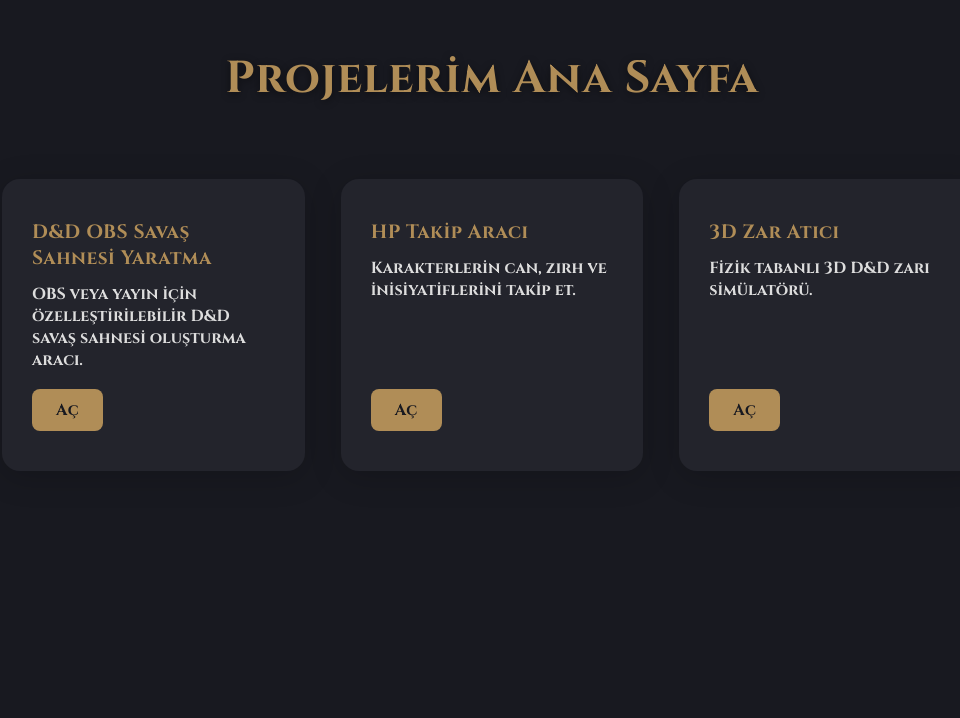
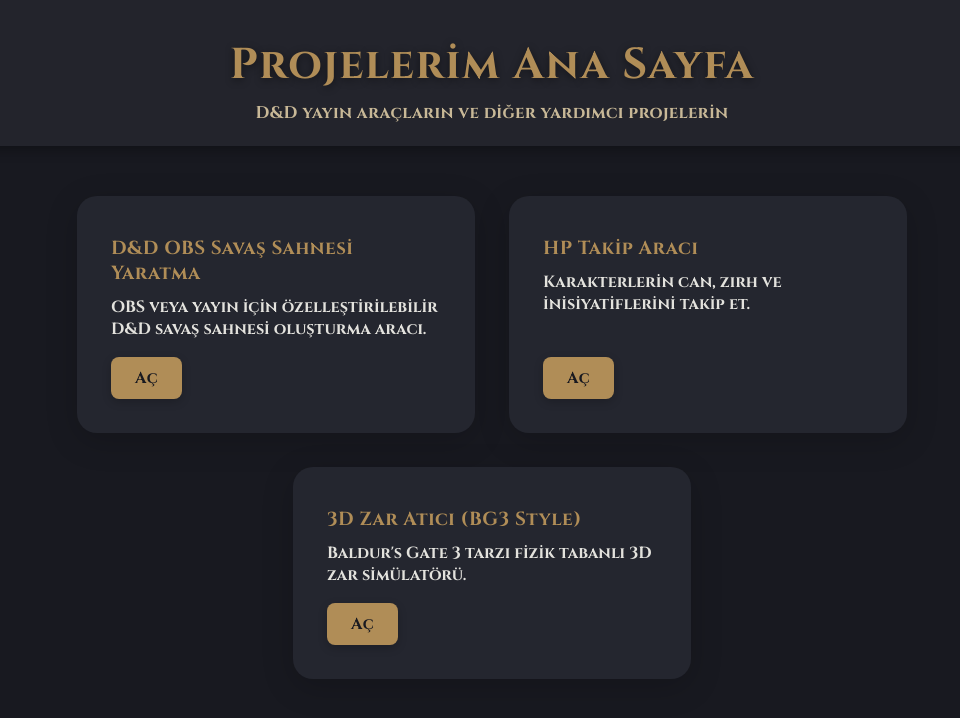
Before and after one commit to painkilleroverdose/frptools-web, a plain HTML site: page anasayfa.html in a window 1280 px wide. Shown: the whole page, without its empty margins (148-1108 px from the left). Drawn offline with Linux system fonts and the light colour scheme.

Commit message:
Update anasayfa.html

```diff
--- a/anasayfa.html
+++ b/anasayfa.html
@@ -7,10 +7,12 @@
   <style>
     :root {
       --bg: #181920;
-      --card-bg: #23242c;
+      --header-bg: #23242c;
+      --card-bg: #24262f;
       --accent: #b08d57;
       --text: #fff;
-      --card-shadow: 0 6px 32px rgba(0,0,0,0.18);
+      --card-shadow: 0 8px 32px rgba(0,0,0,0.18);
+      --card-radius: 20px;
     }
     body {
       margin: 0;
@@ -21,52 +23,72 @@
       display: flex;
       flex-direction: column;
       align-items: center;
-      justify-content: flex-start;
     }
-    h1 {
-      margin-top: 48px;
-      font-size: 2.8rem;
-      letter-spacing: 1px;
+    .header {
+      width: 100%;
+      background: var(--header-bg);
+      padding: 36px 0 22px 0;
+      box-shadow: 0 3px 14px #0005;
+      display: flex;
+      flex-direction: column;
+      align-items: center;
+      border-radius: 0 0 32px 32px;
+    }
+    .header h1 {
+      font-size: 2.7rem;
       color: var(--accent);
+      margin: 0 0 8px 0;
       text-shadow: 0 2px 8px #0007;
+      letter-spacing: 1.5px;
     }
-    .cards {
-      display: grid;
-      grid-template-columns: repeat(auto-fit, minmax(260px, 1fr));
-      gap: 36px;
-      width: 90vw;
-      max-width: 980px;
-      margin: 40px 0 0 0;
+    .header p {
+      color: #e1cfa7;
+      font-size: 1.05rem;
+      letter-spacing: 0.3px;
+      margin: 0;
+      opacity: 0.87;
+    }
+    .card-list {
+      display: flex;
+      flex-wrap: wrap;
+      gap: 34px;
+      justify-content: center;
+      width: 100%;
+      max-width: 950px;
+      margin: 50px 0 0 0;
     }
     .card {
       background: var(--card-bg);
-      border-radius: 18px;
+      border-radius: var(--card-radius);
       box-shadow: var(--card-shadow);
-      padding: 38px 28px;
+      padding: 38px 32px 32px 32px;
+      min-width: 260px;
+      max-width: 330px;
+      flex: 1 1 260px;
       display: flex;
       flex-direction: column;
       align-items: flex-start;
-      transition: transform .14s, box-shadow .14s;
+      border: 2.5px solid transparent;
+      position: relative;
+      transition: transform .15s, border-color .15s, box-shadow .15s;
       cursor: pointer;
-      border: 2px solid transparent;
-      position: relative;
     }
     .card:hover {
-      transform: translateY(-6px) scale(1.02);
+      transform: translateY(-6px) scale(1.03);
       border-color: var(--accent);
-      box-shadow: 0 14px 36px rgba(176, 141, 87, 0.13), var(--card-shadow);
+      box-shadow: 0 14px 36px rgba(176, 141, 87, 0.16), var(--card-shadow);
     }
     .card-title {
-      font-size: 1.2rem;
-      margin-bottom: 12px;
+      font-size: 1.18rem;
       color: var(--accent);
       font-weight: bold;
+      margin-bottom: 10px;
       letter-spacing: .5px;
     }
     .card-desc {
-      font-size: 1rem;
-      color: #ddd;
-      margin-bottom: 18px;
+      font-size: 1.01rem;
+      color: #e3e2dd;
+      margin-bottom: 17px;
     }
     .open-btn {
       margin-top: auto;
@@ -80,41 +102,50 @@
       font-weight: bold;
       letter-spacing: .5px;
       cursor: pointer;
-      transition: background .14s;
+      transition: background .14s, color .14s;
+      box-shadow: 0 3px 10px #0003;
     }
     .open-btn:hover {
-      background: #fff3;
+      background: #fff4;
       color: var(--accent);
     }
-    @media (max-width: 700px) {
-      .cards {
-        grid-template-columns: 1fr;
+    @media (max-width: 800px) {
+      .card-list {
+        flex-direction: column;
+        align-items: center;
+        gap: 28px;
       }
-      h1 {
+      .card {
+        max-width: 90vw;
+      }
+      .header h1 {
         font-size: 2rem;
       }
     }
   </style>
 </head>
 <body>
-  <h1>Projelerim Ana Sayfa</h1>
-  <div class="cards">
-    <div class="card" onclick="window.location='battle/battle.html'">
+  <div class="header">
+    <h1>Projelerim Ana Sayfa</h1>
+    <p>D&D yayın araçların ve diğer yardımcı projelerin</p>
+  </div>
+  <div class="card-list">
+    <div class="card" onclick="window.location='BATTLE/battle.html'">
       <div class="card-title">D&D OBS Savaş Sahnesi Yaratma</div>
       <div class="card-desc">OBS veya yayın için özelleştirilebilir D&D savaş sahnesi oluşturma aracı.</div>
       <button class="open-btn">Aç</button>
     </div>
-    <div class="card" onclick="window.location='hptracker/hptracker.html'">
+    <div class="card" onclick="window.location='hp-tracker.html'">
       <div class="card-title">HP Takip Aracı</div>
       <div class="card-desc">Karakterlerin can, zırh ve inisiyatiflerini takip et.</div>
       <button class="open-btn">Aç</button>
     </div>
-    <div class="card" onclick="window.location='diceroller/index.html'">
-      <div class="card-title">3D Zar Atıcı</div>
-      <div class="card-desc">Fizik tabanlı 3D D&D zarı simülatörü.</div>
+    <div class="card" onclick="window.location='bg3styledice/index.html'">
+      <div class="card-title">3D Zar Atıcı (BG3 Style)</div>
+      <div class="card-desc">Baldur's Gate 3 tarzı fizik tabanlı 3D zar simülatörü.</div>
       <button class="open-btn">Aç</button>
     </div>
-    <!-- İstediğin kadar kart ekleyebilirsin:
+    <!-- Yeni kart eklemek için buraya kopyala:
     <div class="card" onclick="window.location='dosya-adı.html'">
       <div class="card-title">Başlık</div>
       <div class="card-desc">Açıklama.</div>
```
